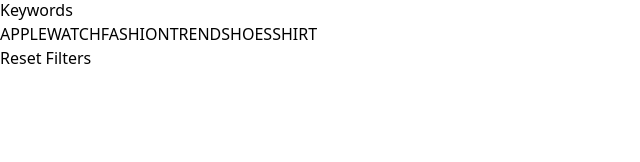
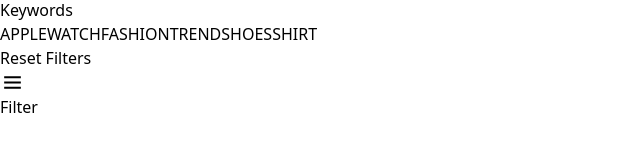
Before and after one commit to Nabilfadilah/watch-ecommerce, a React (Vite) app in the folder ecom/: page / in a window 1280 px wide. Shown: the part 138-300 px from the top of the page, without its empty margins (0-640 px from the left). Built offline with nearby package versions, Linux system fonts and the light colour scheme; no server answers.

Commit message:
Menambah route main content

```diff
--- a/ecom/src/App.tsx
+++ b/ecom/src/App.tsx
@@ -1,5 +1,6 @@
-import { BrowserRouter as Router } from "react-router-dom"
+import { Route, BrowserRouter as Router, Routes } from "react-router-dom"
 import Sidebar from "./components/layouts/Sidebar"
+import MainContent from "./components/layouts/MainContent"
 
 
 function App() {
@@ -8,6 +9,12 @@
     <Router>
       <div className="flex h-screen">
         <Sidebar />
+
+        <div className="rounded w-full flex justify-between flex-wrap">
+          <Routes>
+            <Route path="/" element={<MainContent />} />
+          </Routes>
+        </div>
       </div>
     </Router>
   )
```
